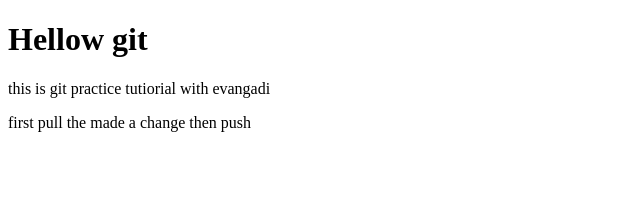
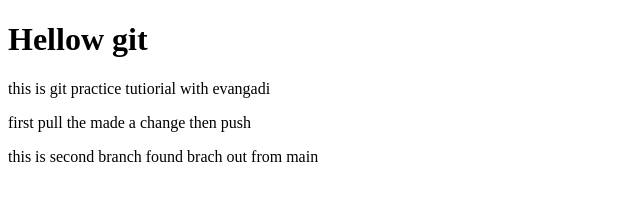
Before and after one commit to abenezer-12/Evangadi, a plain HTML site: page index.html in a window 1280 px wide. Shown: the whole page, without its empty margins (0-640 px from the left). Drawn offline with Linux system fonts and the light colour scheme.

Commit message:
second new branch which is branched out form main

```diff
--- a/index.html
+++ b/index.html
@@ -9,6 +9,7 @@
     <h1>Hellow git </h1>
     <p>this is git practice tutiorial with evangadi</p>
     <P>first pull the made  a change  then push</P>
+    <p>this is second branch found brach out from main </p>
 
 </body>
 </html>
```
